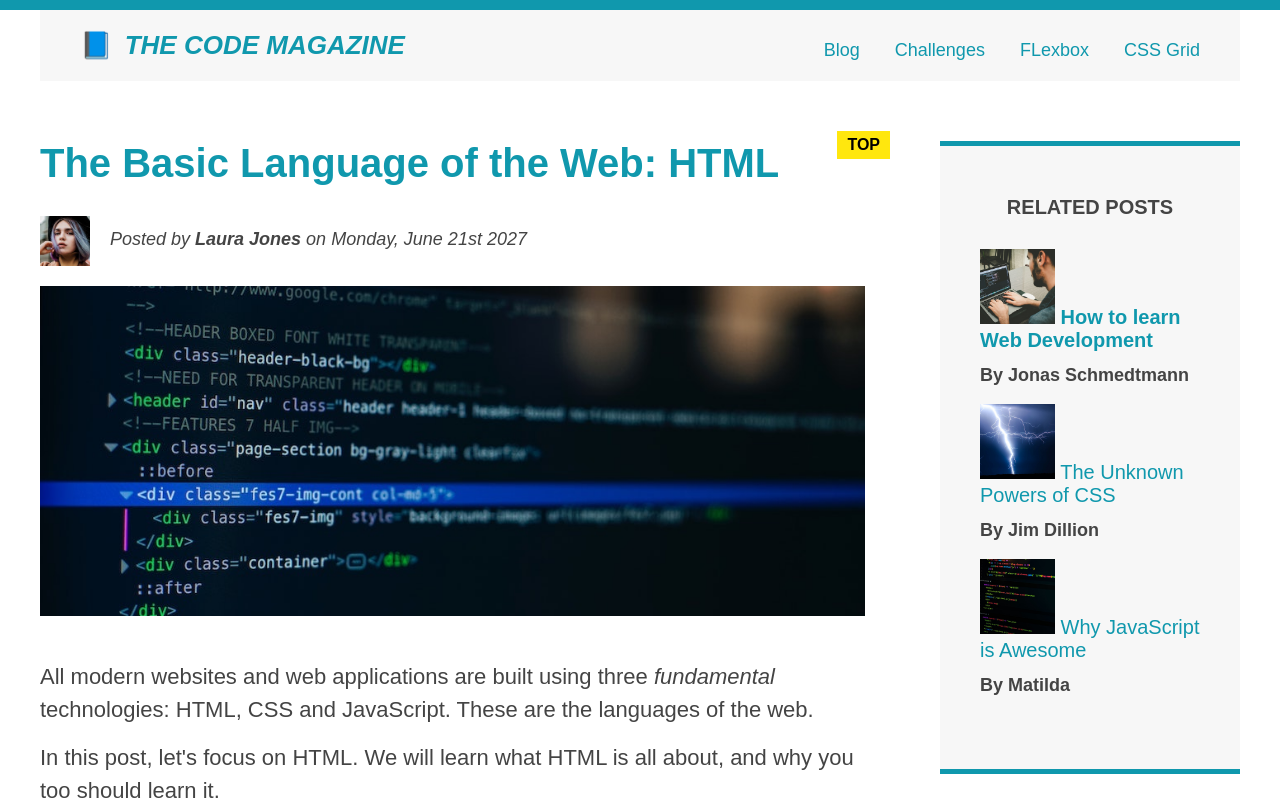
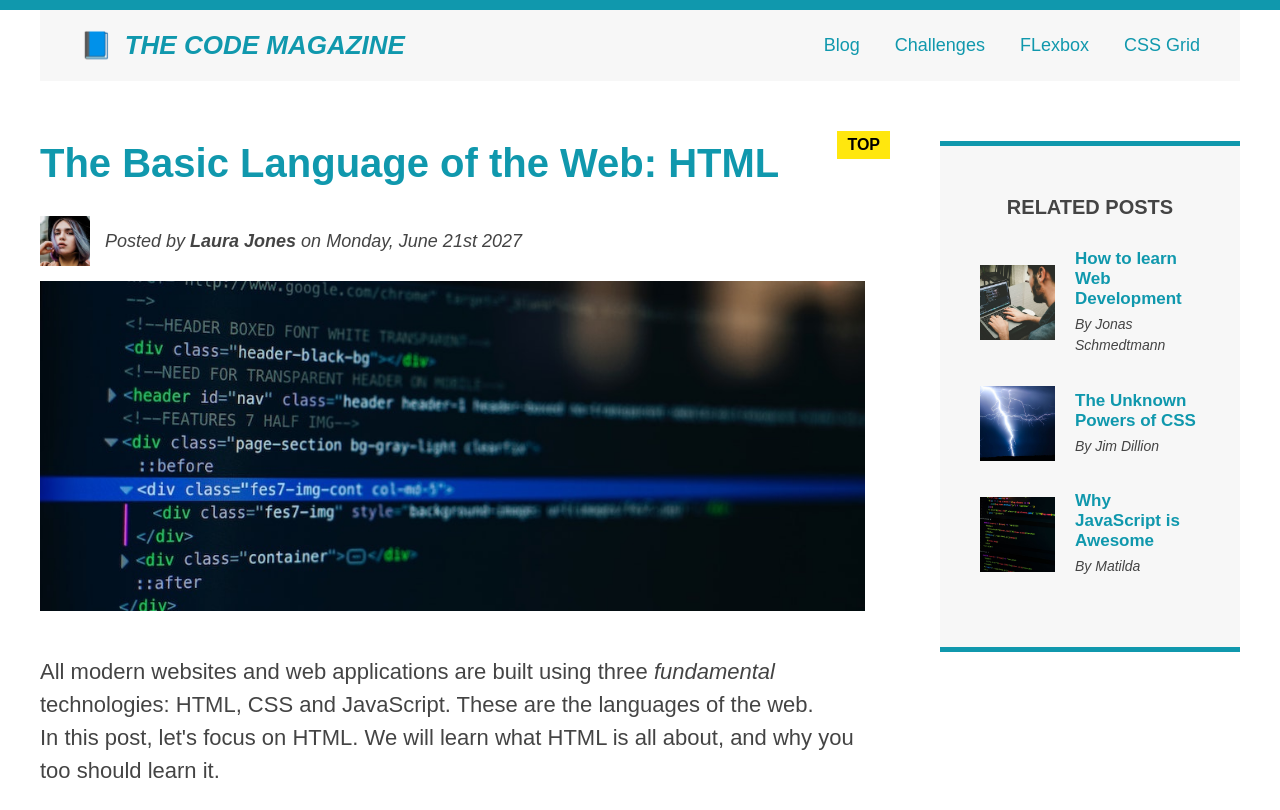
Before and after one commit to itSarthak/Basic-HTML-Website, a plain HTML site: page index.html in a window 1280 px wide. Shown: the top 810 px of the page. Drawn offline with Linux system fonts and the light colour scheme.

Commit message:
flexbox implemented

```diff
--- a/index.html
+++ b/index.html
@@ -18,17 +18,17 @@
           <!--a is the anchor tag and it is used to insert a link to the text and href is attribute tag which provides information to the data. -->
           <a href="blog.html">Blog</a>
           <a href="#">Challenges</a>
-          <a href="#">FLexbox</a>
-          <a href="#">CSS Grid</a>
+          <a href="flexbox.html">FLexbox</a>
+          <a href="css-grid.html">CSS Grid</a>
         </nav>
         <button>❤️ Like</button>
         <!-- <div class="clear"></div> -->
       </header>
-
+      <div class="row">
         <article>
           <header class="post-header">
             <h2>The Basic Language of the Web: HTML</h2>
-
+            <div class="author-box">
               <img
                 src="img/laura-jones.jpg"
                 alt="Headshot of Laura Jones"
@@ -40,6 +40,7 @@
               <p id="author" class="author">
                 Posted by <b>Laura Jones</b> on Monday, June 21st 2027
               </p>
+            </div>
 
             <img
               class="post-img"
@@ -53,8 +54,8 @@
 
           <p>
             All modern websites and web applications are built using three
-          <em>fundamental</em> technologies: HTML, CSS and JavaScript. These are
-          the languages of the web.
+            <em>fundamental</em> technologies: HTML, CSS and JavaScript. These
+            are the languages of the web.
           </p>
 
           <p>
@@ -65,9 +66,10 @@
           <h3>What is HTML?</h3>
 
           <p>
-          HTML stands for <b>H</b>yper<b>T</b>ext <b>M</b>arkup <b>L</b>anguage.
-          It's a markup language that web developers use to structure and
-          describe the content of a webpage (not a programming language).
+            HTML stands for <b>H</b>yper<b>T</b>ext <b>M</b>arkup
+            <b>L</b>anguage. It's a markup language that web developers use to
+            structure and describe the content of a webpage (not a programming
+            language).
           </p>
 
           <p>
@@ -118,42 +120,51 @@
         <aside>
           <h4>Related posts</h4>
           <ul class="related-posts-list">
-          <li>
+            <li class="related-posts">
               <img
                 src="img/related-1.jpg"
                 alt="Someone Typing on the computer"
                 width="75"
                 height="75"
               />
-            <a href="#">How to learn Web Development</a>
+              <div>
+                <a href="#" class="related-link"
+                  >How to learn Web Development</a
+                >
+                <p class="related-author">By Jonas Schmedtmann</p>
+              </div>
             </li>
-          <p class="related-author">By Jonas Schmedtmann</p>
             <!--Now when we want to change multiple similar elements, we cannot just
             keep assigning a new id to each of them and then edit individdually
             so assign them class. Major difference between a class and an id tag is that
             id can be used only once whereas class can be used multiple times -->
-          <li>
+            <li class="related-posts">
               <img
                 src="img/related-2.jpg"
                 alt="Lightning Strike"
                 width="75"
                 height="75"
               />
-            <a href="#">The Unknown Powers of CSS</a>
+              <div>
+                <a href="#" class="related-link">The Unknown Powers of CSS</a>
+                <p class="related-author">By Jim Dillion</p>
+              </div>
             </li>
-          <p class="related-author">By Jim Dillion</p>
-          <li>
+            <li class="related-posts">
               <img
                 src="img/related-3.jpg"
                 alt="Some code on the screen"
                 width="75"
                 height="75"
               />
-            <a href="#">Why JavaScript is Awesome</a>
+              <div>
+                <a href="#" class="related-link">Why JavaScript is Awesome</a>
+                <p class="related-author">By Matilda</p>
+              </div>
             </li>
-          <p class="related-author">By Matilda</p>
           </ul>
         </aside>
+      </div>
 
       <footer>
         <p id="copyright" class="copyright text">
--- a/style.css
+++ b/style.css
@@ -103,7 +103,7 @@ h4 {
 p {
   font-size: 22px;
   line-height: 1.5;
-  margin-bottom: 15px;
+  /* margin-bottom: 15px; */
 }
 
 ul,
@@ -146,8 +146,9 @@ in the code */
 
 /*To edit the class we uee the dot operator*/
 .related-author {
-  font-size: 18px;
-  font-weight: bold;
+  font-size: 14px;
+  font-weight: normal;
+  font-style: italic;
 }
 
 .related-posts-list {
@@ -241,7 +242,7 @@ nav a:link {
   display: block; */
 
   margin-right: 30px;
-  margin-top: 10px;
+
   display: inline-block;
 }
 
@@ -293,6 +294,8 @@ h2::after {
 }
 
 /*Floats*/
+
+/*
 .author-img {
   float: left;
   margin-bottom: 20px;
@@ -303,7 +306,7 @@ h2::after {
   margin-top: 10px;
   margin-left: 20px;
 }
-/*Collapsing Heights*/
+Collapsing Heights
 
 h1 {
   float: left;
@@ -313,11 +316,8 @@ nav {
   float: right;
 }
 
-/* .clear {
-  clear: both;
-} */
 
-/*Hack to save elements from collapsing*/
+Hack to save elements from collapsing
 
 .clearfix::after {
   clear: both;
@@ -338,3 +338,53 @@ aside {
 footer {
   clear: both;
 }
+*/
+
+/*FLEXBOX*/
+.main-header {
+  display: flex;
+  align-items: center;
+  justify-content: space-between;
+}
+
+.author-box {
+  display: flex;
+  align-items: center;
+  margin-bottom: 15px;
+}
+
+.author {
+  margin-bottom: 0;
+  margin-left: 15px;
+}
+
+.related-posts {
+  display: flex;
+  align-items: center;
+  gap: 20px;
+  margin-bottom: 30px;
+}
+
+.related-link:link {
+  font-size: 17px;
+  font-weight: bold;
+  font-style: normal;
+  display: block;
+  margin-bottom: 5px;
+}
+
+.row {
+  display: flex;
+  align-items: flex-start;
+  gap: 75px;
+  margin-bottom: 60px;
+}
+
+article {
+  flex: 1;
+  margin-bottom: 0;
+}
+
+aside {
+  flex: 0 0 300px;
+}
```
Also changed, not shown: css-grid.html (added, +80 -0 lines), flexbox.html (added, +91 -0 lines). Lines whose indentation alone changed are shown as unchanged.
